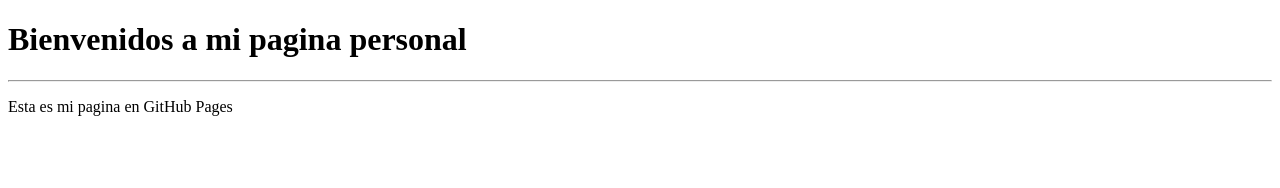
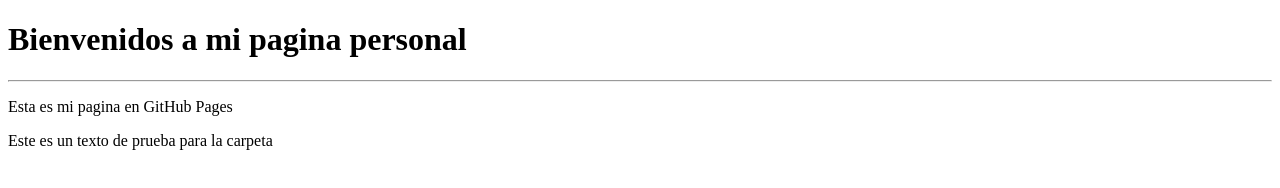
Before and after one commit to Pedro199-dev/Pedro199-dev.github.io, a plain HTML site: page index.html in a window 1280 px wide. Drawn offline with Linux system fonts and the light colour scheme.

```diff
--- a/index.html
+++ b/index.html
@@ -9,5 +9,6 @@
     <h1>Bienvenidos a mi pagina personal</h1>
     <hr>
     <p>Esta es mi pagina en GitHub Pages</p>
+    <p>Este es un texto de prueba para la carpeta</p>
 </body>
 </html>
```
